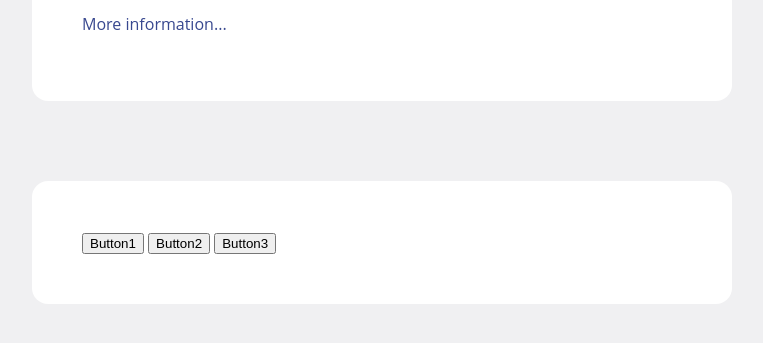
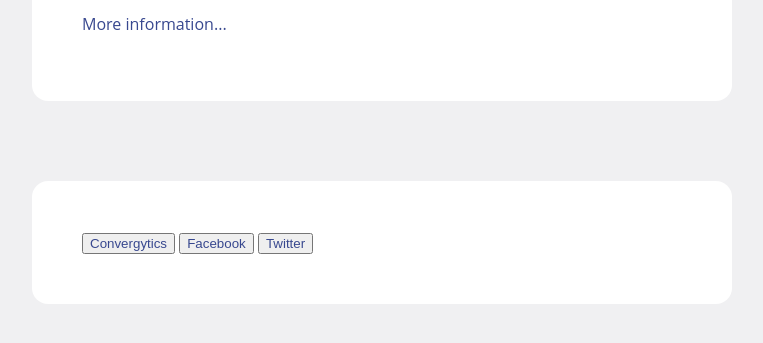
Before and after one commit to bsnithin44/soumyo-dey.github.io, a plain HTML site: page index.html in a window 1280 px wide. Shown: the part 285-628 px from the top of the page, without its empty margins (258-1021 px from the left). Drawn offline with Linux system fonts and the light colour scheme.

Commit message:
Updated the API endpoints

```diff
--- a/index.html
+++ b/index.html
@@ -50,7 +50,7 @@
     }};for(l=0;l<m.length;l++){n[m[l]]=d(m[l])}e.rakam=n})(window,document);
 
     rakam.init("f0i1cvvuicrdgurpas3egheh7cgoqndptrd5ca4u99tm4ecbpt4vhud35jp0i9nq", null, {
-            apiEndpoint:"https://rakam-trial-webapp-1979847320.us-east-1.aws.getrakam.com",
+            apiEndpoint:"localhost:9999",
             includeUtm: true,
             trackClicks: true,
             trackForms: true,
@@ -77,9 +77,9 @@
     <p><a href="http://www.iana.org/domains/example">More information...</a></p>
 </div>
 <div>
-    <button type="button">Button1</button>
-    <button type="button">Button2</button>
-    <button type="button">Button3</button>
+    <button><a href="https://convergytics.net/">Convergytics</a></button>
+    <button><a href="https://www.facebook.com/">Facebook</a></button>
+    <button><a href="https://www.twitter.com/">Twitter</a></button>
 </div>
 </body>
 </html>
```
